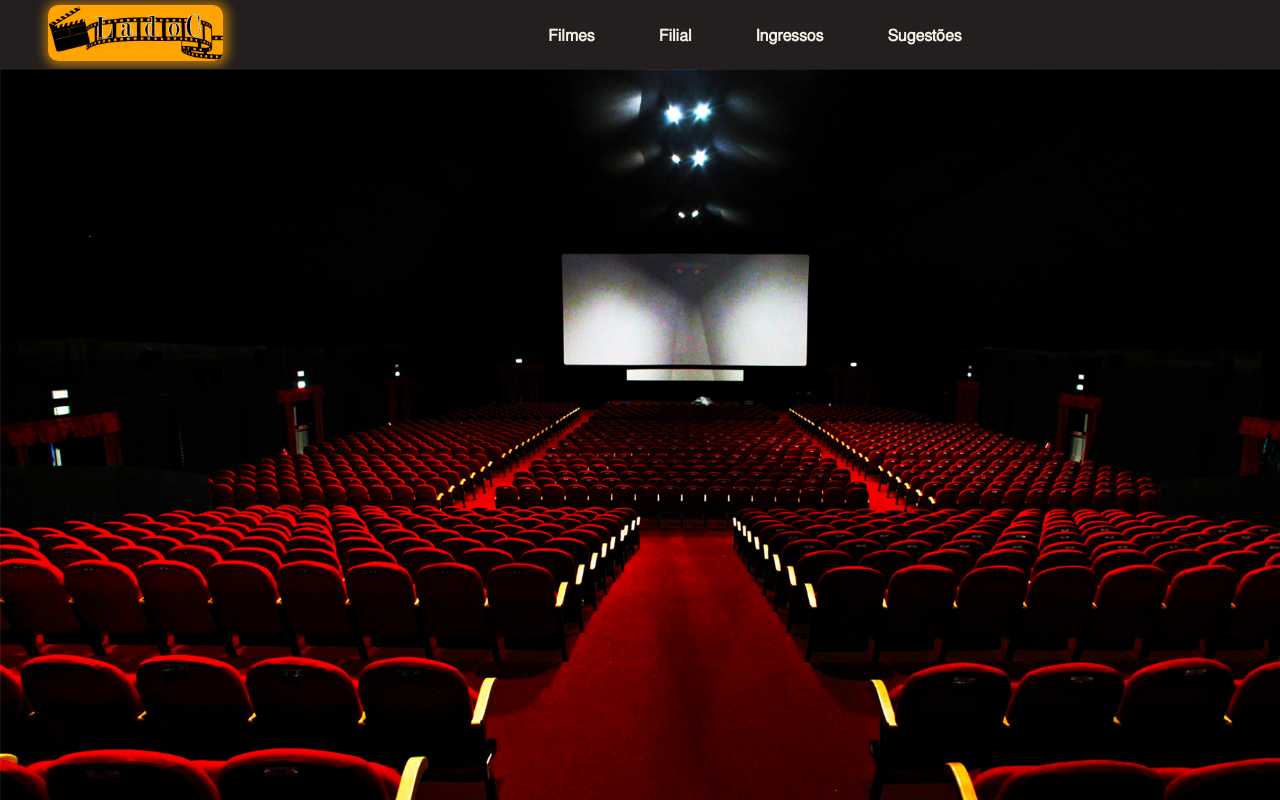
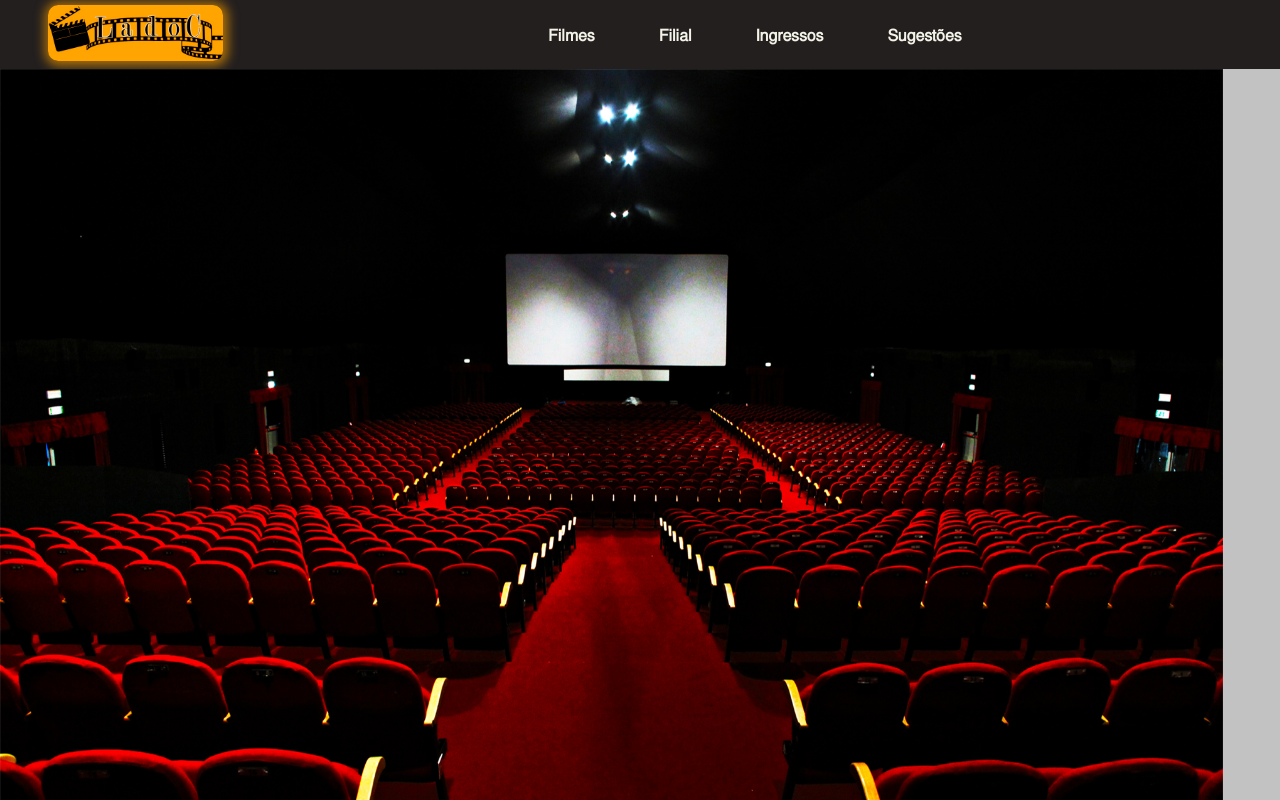
Before and after one commit to XandyNinfadora/Projeto_M3_LadoC, a React (Vite) app: page / in a window 1280 px wide. Shown: the top 800 px of the page. Built offline with nearby package versions, Linux system fonts and the light colour scheme.

Commit message:
ajeitando

```diff
--- a/src/components/pages/Home.css
+++ b/src/components/pages/Home.css
@@ -1,5 +1,5 @@
 #fotosVai {
-    width: 1359px;
+    width: 1223px;
     height: 800px;
 }
 
```
